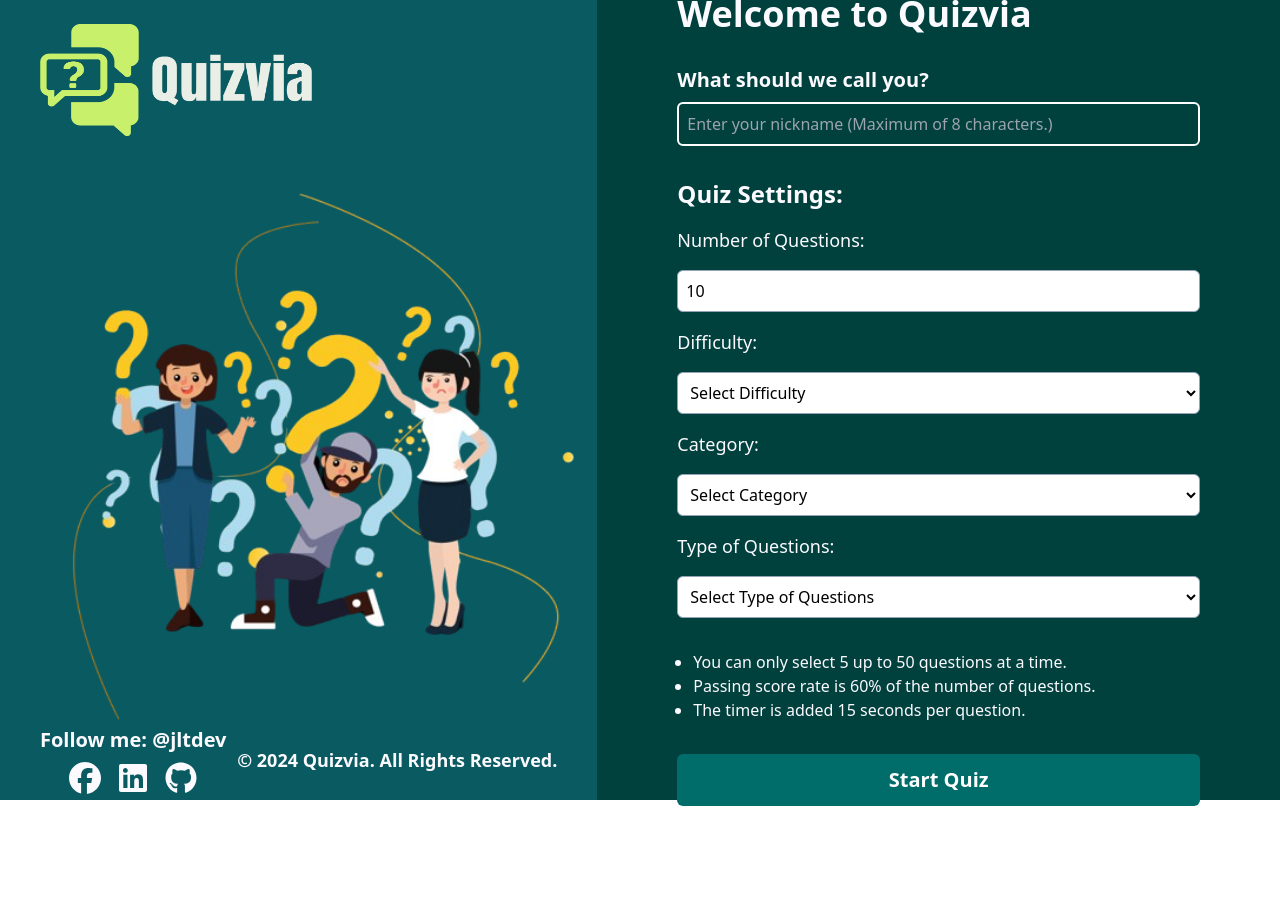
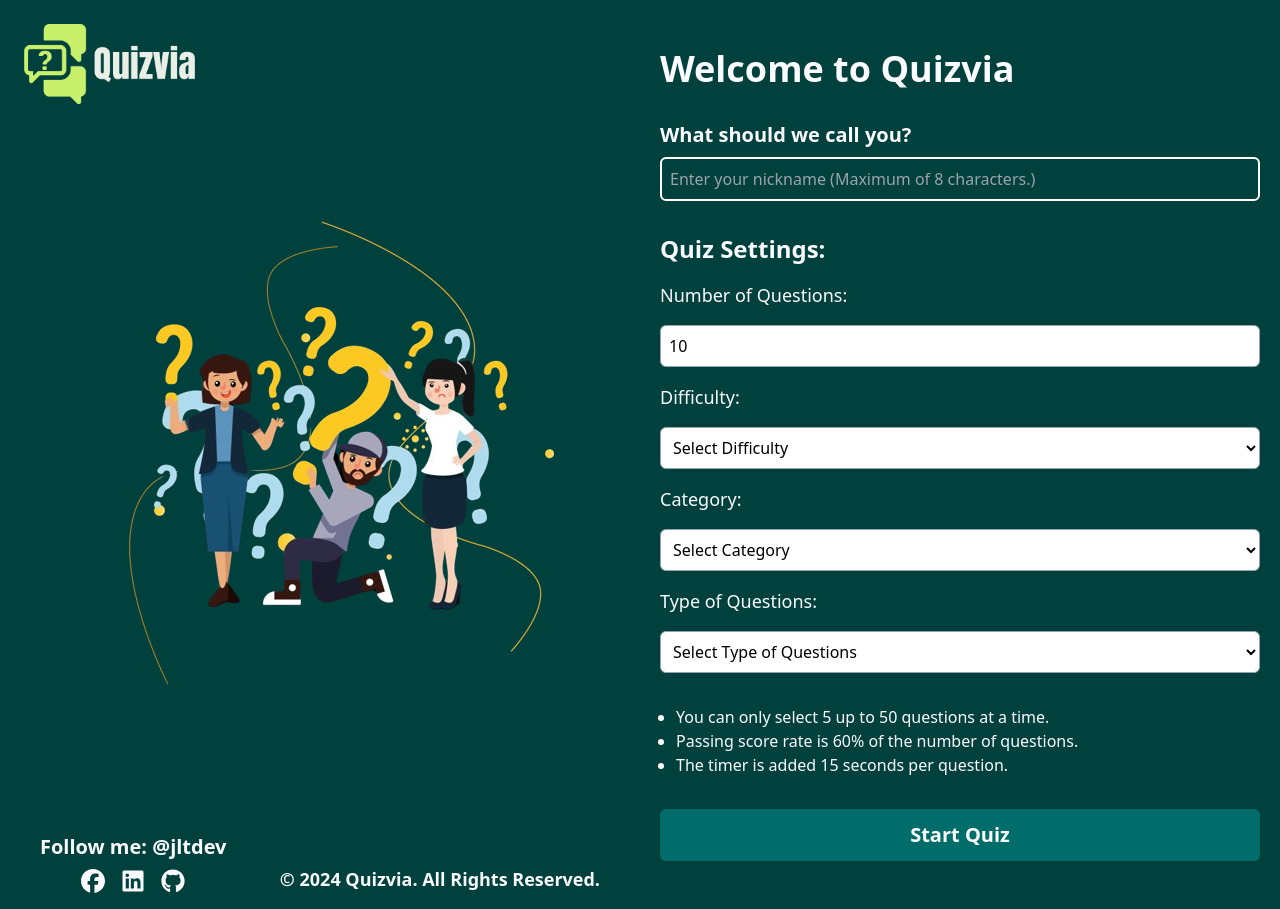
Before and after one commit to Loydie16/Quizvia, a React (Vite) app: page / in a window 1280 px wide. Before the commit the page ends 806 px from the top, so only its background shows below. Built offline with nearby package versions, Linux system fonts and the light colour scheme.

Commit message:
all done

```diff
--- a/src/HomePage.jsx
+++ b/src/HomePage.jsx
@@ -41,47 +41,42 @@ function HomePage() {
 
   return (
     <>
-      <main className="flex flex-row justify-center items-center w-screen h-screen">
-        <div className="lg:flex hidden size-full bg-[#0a5a62] flex-col">
-          <div className="w-full h-40 ">
+      <main className="flex flex-col md:flex-row justify-center items-center w-full h-full min-h-screen bg-[#00403d]">
+        <div className="hidden lg:flex flex-col w-full lg:w-1/2 h-full gap-16">
+          <div className="w-full h-32">
+            <img className="max-w-full max-h-full p-6" src={logo} alt="logo" />
+          </div>
+          <div className="flex-grow flex items-center justify-center">
             <img
-              className="w-80 h-40 p-6 ml-4  "
-              src={logo}
-              alt="logo"
-            />
-          </div>
-          <div className="w-full h-[70%]">
-            <img
-              className="size-full"
+              className="max-w-full max-h-full"
               src={heroImg}
               alt="hero-img"
             />
           </div>
-          <div className="flex items-center justify-between w-full h-40 px-10 ">
+          <div className="flex flex-row items-end pb-4 justify-between w-full h-40 px-10">
             <div className="flex flex-col items-center justify-center gap-2">
               <span className="text-xl font-bold text-custom-gray">
                 Follow me: @jltdev
               </span>
-              <div className="flex flex-row gap-4">
+              <div className="flex gap-4">
                 <a
                   href="https://www.facebook.com/johnloydtalagtag16"
                   target="_blank"
                 >
-                  <FaFacebook className="size-8 text-custom-gray" />
+                  <FaFacebook className="text-2xl text-custom-gray" />
                 </a>
                 <a
                   href="https://www.linkedin.com/in/jon-loyd-t-talagtag-00398227a/"
                   target="_blank"
                 >
-                  <FaLinkedin className="size-8 text-custom-gray" />
+                  <FaLinkedin className="text-2xl text-custom-gray" />
                 </a>
                 <a href="https://github.com/Loydie16" target="_blank">
-                  <FaGithub className="size-8 text-custom-gray" />
+                  <FaGithub className="text-2xl text-custom-gray" />
                 </a>
               </div>
             </div>
-
-            <div className="flex flex-col items-center justify-center">
+            <div className="flex items-center justify-center">
               <span className="font-semibold text-lg text-custom-gray">
                 © 2024 Quizvia. All Rights Reserved.
               </span>
@@ -89,18 +84,18 @@ function HomePage() {
           </div>
         </div>
 
-        <div className="flex flex-col justify-center size-full bg-[#00403d] p-5  md:p-20 flex-grow">
+        <div className="flex flex-col justify-center bg-[#00403d] p-5 flex-grow w-full lg:w-1/2 h-auto">
           <form onSubmit={handleSubmit}>
             <div className="flex flex-col gap-4 md:gap-6 lg:gap-8 place-content-center">
-              <span className="font-bold 2xl:text-6xl md:text-4xl text-3xl text-custom-gray">
+              <span className="font-bold text-3xl md:text-4xl 2xl:text-6xl text-custom-gray">
                 Welcome to Quizvia
               </span>
               <div className="flex flex-col gap-2">
-                <span className="text-md lg:text-xl text-custom-gray font-semibold ">
+                <span className="text-md lg:text-xl text-custom-gray font-semibold">
                   What should we call you?
                 </span>
                 <input
-                  className="border-2 border-white  rounded-md p-1 md:p-2 text-white bg-transparent outline-none font-thin "
+                  className="border-2 border-white rounded-md p-1 md:p-2 text-white bg-transparent outline-none font-thin"
                   value={name}
                   onChange={(e) => setName(e.target.value)}
                   type="text"
@@ -118,7 +113,7 @@ function HomePage() {
                   Number of Questions:
                 </span>
                 <input
-                  className="border border-slate-400 bg-white rounded-md p-1 px-2 md:p-2 text-black "
+                  className="border border-slate-400 bg-white rounded-md p-1 px-2 md:p-2 text-black"
                   type="number"
                   placeholder="Enter the number of questions. (5-50)"
                   max={50}
@@ -205,7 +200,7 @@ function HomePage() {
 
               <div>
                 <ul className="list-disc list-outside pl-4">
-                  <li className="text-md text-custom-gray xs:text-sm ">
+                  <li className="text-md text-custom-gray xs:text-sm">
                     You can only select 5 up to 50 questions at a time.
                   </li>
                   <li className="text-md text-custom-gray xs:text-sm">
@@ -217,7 +212,7 @@ function HomePage() {
                 </ul>
               </div>
               <button
-                className=" text-white font-semibold text-xl rounded-md p-3 bg-[#006d6a] hover:bg-[#0a5a62] ease-in-out duration-300 transform hover:scale-95 hover:shadow-lg hover:cursor-pointer"
+                className="text-white font-semibold text-xl rounded-md p-3 bg-[#006d6a] hover:bg-[#0a5a62] ease-in-out duration-300 transform hover:scale-95 hover:shadow-lg hover:cursor-pointer"
                 type="submit"
               >
                 Start Quiz
--- a/src/Questions.jsx
+++ b/src/Questions.jsx
@@ -187,7 +187,7 @@ function Questions() {
   //console.log(responseCode);
 
   return (
-    <div className="flex flex-col justify-center h-screen bg-[#00403d]">
+    <div className="flex flex-col justify-center h-screen bg-[#00403d] flex-grow">
       {responseCode === 1 ? (
         <div className="flex flex-col justify-center items-center gap-6 text-center m-2">
           <h1 className="text-4xl font-bold text-white">
@@ -207,7 +207,7 @@ function Questions() {
           </button>
         </div>
       ) : responseCode !== 0 ? (
-        <div className="flex flex-col justify-center items-center pt-20 gap-6 text-center mx-4">
+        <div className="flex flex-col justify-center items-center gap-6 text-center mx-4">
           <h1 className="text-4xl font-bold text-white">Loading...</h1>
           <h1 className="sm:text-xl text-lg font-semibold text-white">
             Quizvia data is from the{" "}
@@ -226,7 +226,7 @@ function Questions() {
           <p className="text-white text-lg">
             Please wait while we load the questions.
           </p>
-          <div className="flex justify-center mt-40 items-center">
+          <div className="flex justify-center mt-10 items-center">
             <TailSpin
               visible={true}
               height="150"
@@ -240,8 +240,8 @@ function Questions() {
           </div>
         </div>
       ) : (
-        <div className="flex flex-col justify-center lg:w-7/12 w-11/12 h-5/6 mx-auto bg-white rounded-md">
-          <div className="flex flex-row justify-between xs:p-2 p-4 md:p-10 w-full h-1/5 border-b-2 border-[#00403d]">
+        <div className="flex flex-col justify-center lg:w-7/12 w-11/12 h-[95%] mx-auto bg-white rounded-md">
+          <div className="flex flex-row justify-between xs:p-2 p-4 md:p-10 w-full h-32 border-b-2 border-[#00403d]">
             <div className="flex flex-col justify-center items-start xl:gap-2">
               <h1 className="font-bold text-[#00403d] sm:text-xl text-md">
                 Type:{" "}
@@ -335,8 +335,8 @@ function Questions() {
               </CountdownCircleTimer>
             </div>
           </div>
-          <div className="flex flex-col justify-start items-center p-4 pt-8 md:p-8 w-full h-4/5">
-            <h1 className="text-md sm:text-2xl md:text-2xl pt-8 font-bold text-[#00403d] text-center">
+          <div className="flex flex-col justify-start items-center p-4 md:p-8 w-full h-4/5">
+            <h1 className="text-md sm:text-2xl lg:text-2xl md:2xl pb-4  font-bold text-[#00403d] text-center">
               {questions[currentQuestionIndex].question}
             </h1>
             <form
@@ -434,7 +434,7 @@ function Questions() {
               )}
             </form>
           </div>
-          <div className="flex flex-row justify-evenly sm:justify-between items-center pb-4 md:px-10 w-full">
+          <div className="flex flex-row justify-evenly sm:justify-between items-center mb-6 md:px-10 w-full">
             <h1 className="text-sm sm:text-lg md:text-xl font-bold text-[#00403d] text-center">
               Question {currentQuestionIndex + 1} of {numQuestions}
             </h1>
--- a/src/pageError.jsx
+++ b/src/pageError.jsx
@@ -3,8 +3,8 @@ import Lottie from "lottie-react";
 
 function pageError() {
      return (
-       <main className="flex flex-col justify-center gap-8 bg-[#00403d] w-full min-h-screen items-center">
-         <div className="flex flex-col items-center justify-center gap-20">
+       <main className="flex flex-col justify-center  bg-[#00403d] w-full min-h-screen items-center">
+         <div className="flex flex-col items-center justify-center ">
            <span className="font-bold text-4xl sm:text-6xl md:text-8xl lg:text-10xl text-custom-gray text-center">
              Page Respond with an Error
            </span>
```
